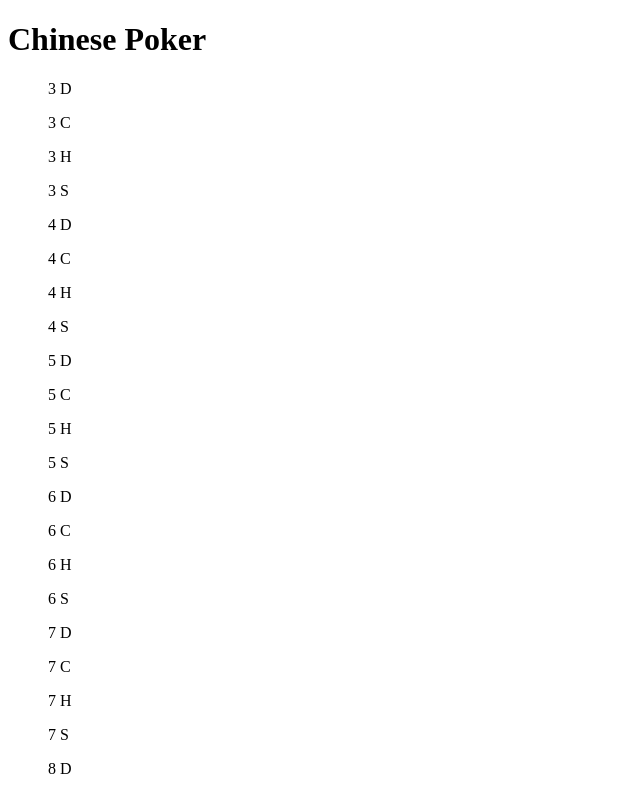
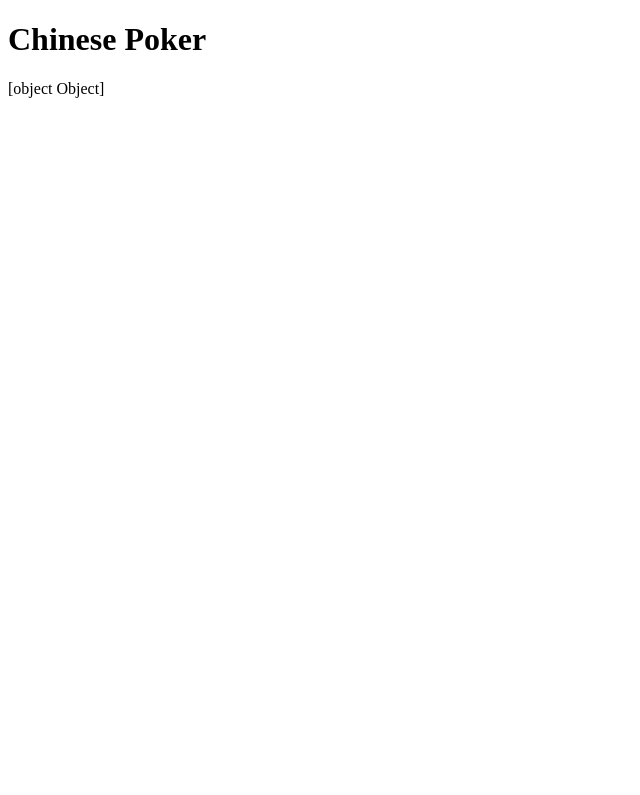
Before and after one commit to 0ddfell0w/cp, an Angular app in the folder fe/chinese-poker/: page / in a window 1280 px wide. Shown: the top 795 px of the page, without its empty margins (0-640 px from the left). Built offline with nearby package versions, Linux system fonts and the light colour scheme.

Commit message:
wip, separating classes w logic from components with viz logic

```diff
--- a/fe/chinese-poker/src/app/app.component.html
+++ b/fe/chinese-poker/src/app/app.component.html
@@ -1,6 +1,6 @@
 <h1>
   {{title}}
 </h1>
-<ul>
-  <card *ngFor="let c of cards" [rank]="c.rank" [suit]="c.suit"></card>
-</ul>
+<div>
+	{{deck}}
+</div>
--- a/fe/chinese-poker/src/app/app.component.ts
+++ b/fe/chinese-poker/src/app/app.component.ts
@@ -1,6 +1,8 @@
 import { Component, Input } from '@angular/core';
 import { CardComponent } from './card/card.component';
-import { DeckComponent, DEFAULT_DECK } from './deck/deck.component';
+import { DeckComponent } from './deck/deck.component';
+import { Deck, DEFAULT_DECK } from './deck/deck';
+import { CardCollection } from './card-collection/card-collection';
 
 @Component({
   selector: 'app-root',
@@ -9,5 +11,5 @@ import { DeckComponent, DEFAULT_DECK } from './deck/deck.component';
 })
 export class AppComponent {
   title = 'Chinese Poker';
-  cards = DEFAULT_DECK;
+  deck : CardCollection = DEFAULT_DECK;
 }
--- a/fe/chinese-poker/src/app/app.module.ts
+++ b/fe/chinese-poker/src/app/app.module.ts
@@ -6,12 +6,14 @@ import { HttpModule } from '@angular/http';
 import { AppComponent } from './app.component';
 import { CardComponent } from './card/card.component';
 import { DeckComponent } from './deck/deck.component';
+import { CardCollectionComponent } from './card-collection/card-collection.component';
 
 @NgModule({
   declarations: [
   AppComponent,
   CardComponent,
   DeckComponent,
+  CardCollectionComponent,
   ],
   imports: [
   BrowserModule,
--- /dev/null
+++ b/fe/chinese-poker/src/app/card-collection/card-collection.component.html
@@ -0,0 +1,3 @@
+<div *ngFor="let card of cards">
+  {{card}}
+</div>
--- /dev/null
+++ b/fe/chinese-poker/src/app/card-collection/card-collection.component.ts
@@ -0,0 +1,15 @@
+import { Component, OnInit } from '@angular/core';
+import { Card } from '../card/card';
+
+@Component({
+  selector: 'app-card-collection',
+  templateUrl: './card-collection.component.html',
+  styleUrls: ['./card-collection.component.css']
+})
+export abstract class CardCollectionComponent implements OnInit {
+
+  constructor(protected cards: Array<Card>) {}
+
+  ngOnInit() {
+  }
+}
--- /dev/null
+++ b/fe/chinese-poker/src/app/card-collection/card-collection.ts
@@ -0,0 +1,14 @@
+import { Card } from '../card/card';
+
+export abstract class CardCollection {
+
+  constructor(protected cards: Array<Card>) {}
+
+  abstract getCards(): Array<Card>;
+
+  abstract popCard(): Card;
+
+  abstract addCard(card: Card): number;
+
+  abstract contains(rank: string, suit:string): boolean;
+}
--- a/fe/chinese-poker/src/app/card/card.component.html
+++ b/fe/chinese-poker/src/app/card/card.component.html
@@ -1,3 +1,3 @@
 <span>
-	<p>{{rank}} {{suit}}</p>
+	<p>{{card.rank}} {{card.suit}}</p>
 </span>
--- a/fe/chinese-poker/src/app/card/card.component.ts
+++ b/fe/chinese-poker/src/app/card/card.component.ts
@@ -1,11 +1,10 @@
 import { Component, Input, OnInit } from '@angular/core';
-
+import { Card } from './card';
 @Component({
   selector: 'card',
   templateUrl: './card.component.html',
   styleUrls: ['./card.component.css']
 })
 export class CardComponent {
-  @Input() rank: string;
-  @Input() suit: string;
+  @Input() card: Card;
 }
--- /dev/null
+++ b/fe/chinese-poker/src/app/card/card.ts
@@ -0,0 +1,3 @@
+export class Card {
+  constructor(readonly rank: string, readonly suit: string) {}
+}
--- a/fe/chinese-poker/src/app/deck/deck.component.ts
+++ b/fe/chinese-poker/src/app/deck/deck.component.ts
@@ -1,70 +1,21 @@
 import { Component, OnInit } from '@angular/core';
+import { CardCollectionComponent } from '../card-collection/card-collection.component';
+import { CardComponent } from '../card/card.component';
+import { Card } from '../card/card';
+import { Deck } from './deck';
 
 @Component({
   selector: 'app-deck',
   templateUrl: './deck.component.html',
   styleUrls: ['./deck.component.css']
 })
-export class DeckComponent implements OnInit {
+export class DeckComponent extends CardCollectionComponent implements OnInit {
 
-  constructor() { }
+  constructor(deck: Deck) {
+    super(deck.getCards());
+  }
 
   ngOnInit() {
   }
 
 }
-
-export const DEFAULT_DECK = [
-  {rank: "3", suit: "D"},
-  {rank: "3", suit: "C"},
-  {rank: "3", suit: "H"},
-  {rank: "3", suit: "S"},
-  {rank: "4", suit: "D"},
-  {rank: "4", suit: "C"},
-  {rank: "4", suit: "H"},
-  {rank: "4", suit: "S"},
-  {rank: "5", suit: "D"},
-  {rank: "5", suit: "C"},
-  {rank: "5", suit: "H"},
-  {rank: "5", suit: "S"},
-  {rank: "6", suit: "D"},
-  {rank: "6", suit: "C"},
-  {rank: "6", suit: "H"},
-  {rank: "6", suit: "S"},
-  {rank: "7", suit: "D"},
-  {rank: "7", suit: "C"},
-  {rank: "7", suit: "H"},
-  {rank: "7", suit: "S"},
-  {rank: "8", suit: "D"},
-  {rank: "8", suit: "C"},
-  {rank: "8", suit: "H"},
-  {rank: "8", suit: "S"},
-  {rank: "9", suit: "D"},
-  {rank: "9", suit: "C"},
-  {rank: "9", suit: "H"},
-  {rank: "9", suit: "S"},
-  {rank: "10", suit: "D"},
-  {rank: "10", suit: "C"},
-  {rank: "10", suit: "H"},
-  {rank: "10", suit: "S"},
-  {rank: "J", suit: "D"},
-  {rank: "J", suit: "C"},
-  {rank: "J", suit: "H"},
-  {rank: "J", suit: "S"},
-  {rank: "Q", suit: "D"},
-  {rank: "Q", suit: "C"},
-  {rank: "Q", suit: "H"},
-  {rank: "Q", suit: "S"},
-  {rank: "K", suit: "D"},
-  {rank: "K", suit: "C"},
-  {rank: "K", suit: "H"},
-  {rank: "K", suit: "S"},
-  {rank: "A", suit: "D"},
-  {rank: "A", suit: "C"},
-  {rank: "A", suit: "H"},
-  {rank: "A", suit: "S"},
-  {rank: "2", suit: "D"},
-  {rank: "2", suit: "C"},
-  {rank: "2", suit: "H"},
-  {rank: "2", suit: "S"}
- ]
--- /dev/null
+++ b/fe/chinese-poker/src/app/deck/deck.ts
@@ -0,0 +1,89 @@
+import { CardCollection } from '../card-collection/card-collection';
+import { Card } from '../card/card';
+
+export class Deck extends CardCollection {
+
+  constructor (cards: Array<Card>) {
+    super(cards);
+  }
+
+  getCards(): Array<Card> {
+    return this.cards;
+  }
+
+  popCard(): Card {
+    return this.cards.pop();
+  }
+
+  addCard(card: Card): number {
+    this.cards.push(card);
+    return this.cards.length;
+  }
+
+  contains(rank: string, suit: string) : boolean {
+    for (let card of this.cards) {
+      if (card.rank === rank && card.suit === suit) {
+        return true;
+      }
+    }
+    return false;
+  }
+}
+
+
+export const DEFAULT_DECK: Deck = (function() : Deck {
+  return new Deck([
+    new Card("3", "D"),
+    new Card("3", "C"),
+    new Card("3", "H"),
+    new Card("3", "S"),
+    new Card("4", "D"),
+    new Card("4", "C"),
+    new Card("4", "H"),
+    new Card("4", "S"),
+    new Card("5", "D"),
+    new Card("5", "C"),
+    new Card("5", "H"),
+    new Card("5", "S"),
+    new Card("6", "D"),
+    new Card("6", "C"),
+    new Card("6", "H"),
+    new Card("6", "S"),
+    new Card("7", "D"),
+    new Card("7", "C"),
+    new Card("7", "H"),
+    new Card("7", "S"),
+    new Card("8", "D"),
+    new Card("8", "C"),
+    new Card("8", "H"),
+    new Card("8", "S"),
+    new Card("9", "D"),
+    new Card("9", "C"),
+    new Card("9", "H"),
+    new Card("9", "S"),
+    new Card("10", "D"),
+    new Card("10", "C"),
+    new Card("10", "H"),
+    new Card("10", "S"),
+    new Card("J", "D"),
+    new Card("J", "C"),
+    new Card("J", "H"),
+    new Card("J", "S"),
+    new Card("Q", "D"),
+    new Card("Q", "C"),
+    new Card("Q", "H"),
+    new Card("Q", "S"),
+    new Card("K", "D"),
+    new Card("K", "C"),
+    new Card("K", "H"),
+    new Card("K", "S"),
+    new Card("A", "D"),
+    new Card("A", "C"),
+    new Card("A", "H"),
+    new Card("A", "S"),
+    new Card("2", "D"),
+    new Card("2", "C"),
+    new Card("2", "H"),
+    new Card("2", "S")
+  ]);
+})();
```
Also changed, not shown: fe/chinese-poker/src/app/card-collection/card-collection.component.css (added), 1 other file (tests, documents, lock files or other folders).
